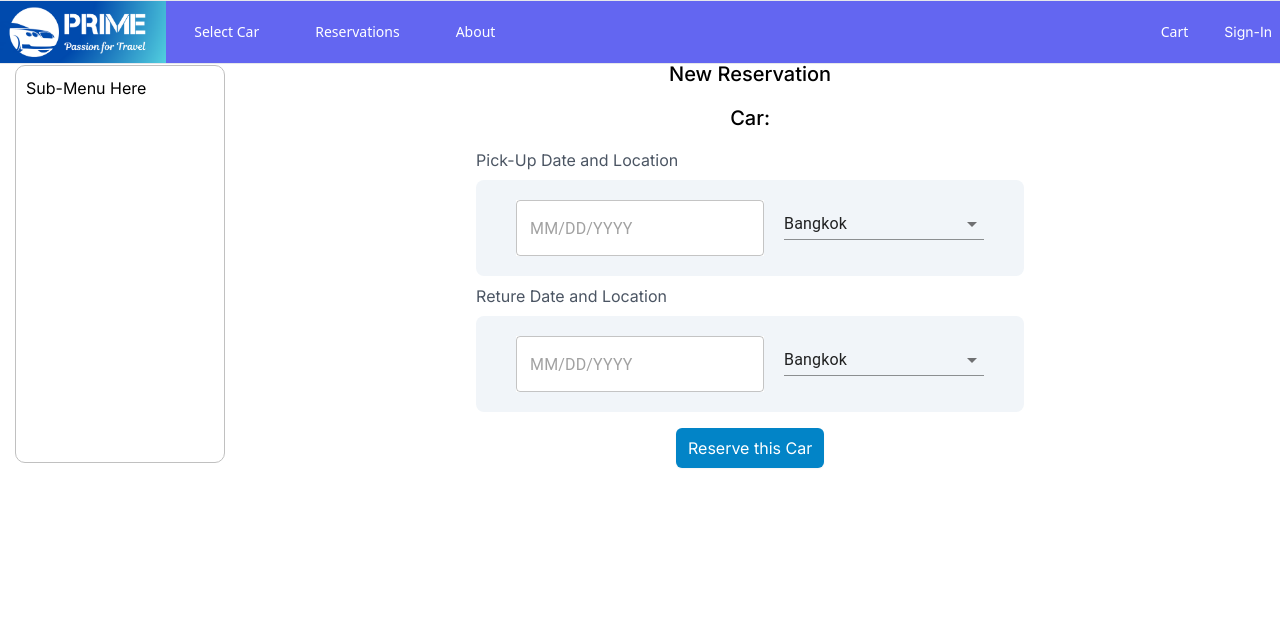
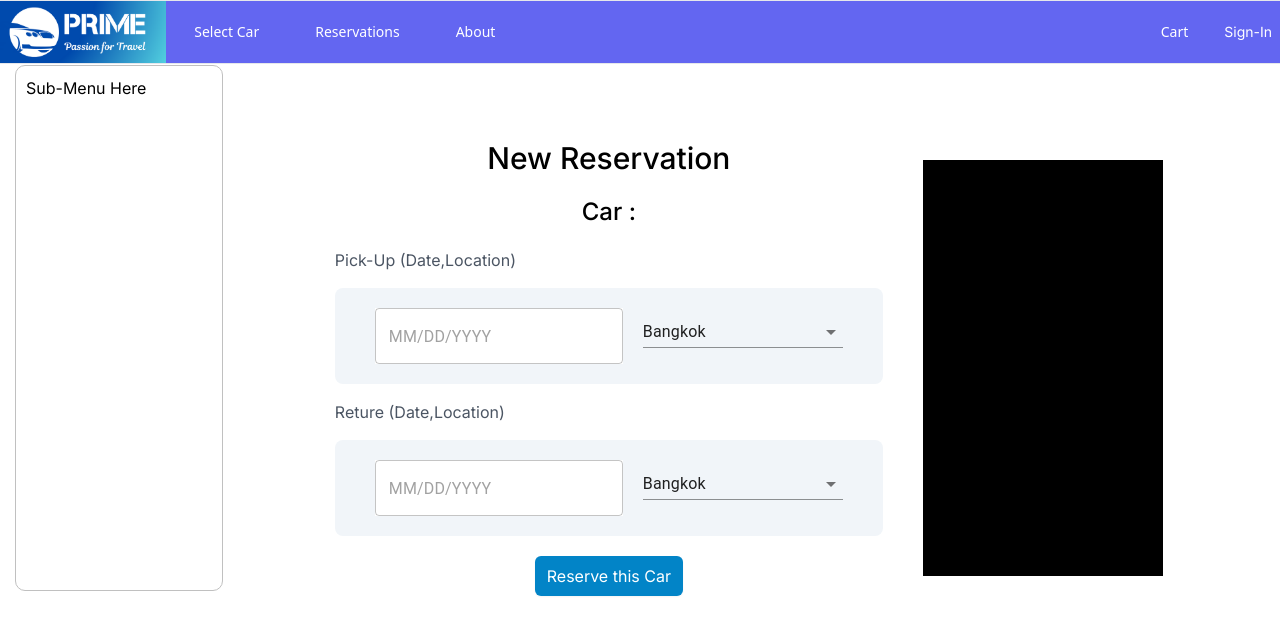
Before and after one commit to PIVIIII/PJ-Cha, a Next.js app: page /reservations in a window 1280 px wide. Shown: the top 634 px of the page. Built offline with nearby package versions, Linux system fonts and the light colour scheme; no server answers.

Commit message:
reservation - edit uxui (not final)

```diff
--- a/src/app/reservations/page.tsx
+++ b/src/app/reservations/page.tsx
@@ -7,6 +7,8 @@ import { useDispatch } from "react-redux";
 import { AppDispatch } from "@/redux/store";
 import { ReservationItem } from "../../../interfaces";
 import { addReservation } from "@/redux/features/cartSlice";
+import Image from 'next/image';
+
 
 export default function Reservations() {
 
@@ -38,17 +40,19 @@ export default function Reservations() {
 
 
     return (
-        <main className="w-[100%] flex flex-col items-center space-y-4">
-            <div className="text-xl font-medium"> New Reservation </div>
-            <div className="text-xl font-medium"> Car: {model} </div>
+        <main className="w-screen mt-20 flex flex-col justify-center items-center">
+            <div className="flex flex-row">
+                <div className="flex flex-col items-center justify-center">
+                    <div className="text-3xl font-medium"> New Reservation </div>
+                    <div className="text-2xl font-medium mt-5"> Car : {model} </div>
 
-            <div className="w-fit space-y-2">
-                <div className="text-md text-left text-gray-600">
-                    Pick-Up Date and Location </div>
+                    <div className="space-y-4 m-5">
+                        <div className="text-md text-left text-gray-600 ">Pick-Up (Date,Location) </div>
                         <LocationDateReserve onDateChange={(value:Dayjs)=>{setPickupDate(value)}}
-                onLocationChange={(value:string)=>{setPickupLocation(value)}}/>
-                <div className="text-md text-left text-gray-600">
-                    Reture Date and Location </div>
+                        onLocationChange={(value:string)=>{setPickupLocation(value)}}
+                        />
+
+                        <div className="text-md text-left text-gray-600">Reture (Date,Location) </div>
                         <LocationDateReserve onDateChange={(value:Dayjs)=>{setReturnDate(value)}}
                         onLocationChange={(value:string)=>{setReturnLocation(value)}}/>
                     </div>
@@ -56,6 +60,16 @@ export default function Reservations() {
                         shadow-sm text-white" onClick={makeReservation}>
                         Reserve this Car
                     </button>
+                </div>
+
+                <div className="w-60 h-70 bg-black m-5 flex justify-center items-center">
+                     {/* <Image src='/img/cover2.jpg'
+                     alt='cover'
+                    fill={true}
+                    objectFit='cover'/> */}
+                </div>
+
+            </div>
         </main>
     );
 }
--- a/src/components/LocationDateReserve.tsx
+++ b/src/components/LocationDateReserve.tsx
@@ -14,7 +14,7 @@ export default function LocationDateReserve( {onDateChange,onLocationChange}
 
     return (
         <div className="bg-slate-100 rounded-lg space-x-5 space-y-2
-        w-fit px-10 py-5 flex flex-roe justify-center">
+        w-fit px-10 py-5 flex flex-row justify-center">
             <LocalizationProvider dateAdapter={AdapterDayjs}>
                 <DatePicker className="bg-white"
                 value={reserveDate}
```
Lines whose indentation alone changed are shown as unchanged.
